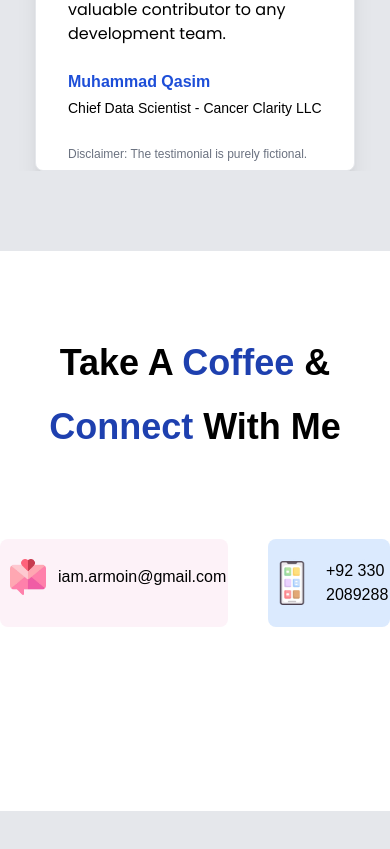
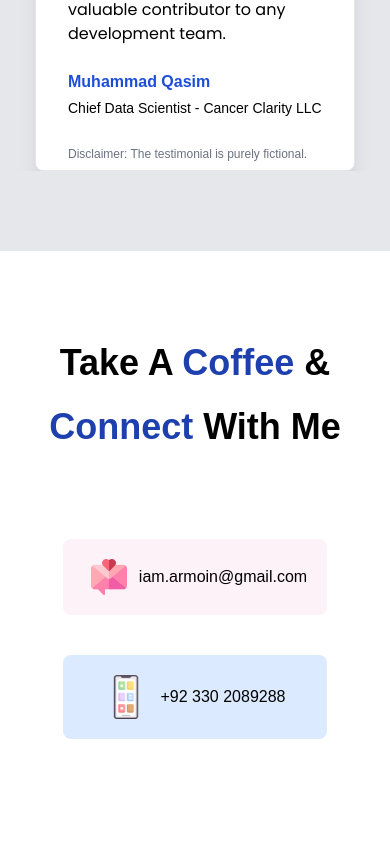
Before and after one commit to Abdulrahmanmoin/portfolio-website-with-nextjs, a Next.js app: page / in a window 390 px wide. Shown: the part 9406-10255 px from the top of the page. Before the commit the page ends 10217 px from the top, so only its background shows below. Built offline with nearby package versions, Linux system fonts and the light colour scheme.

Commit message:
Update Contact.tsx

```diff
--- a/src/components/Contact.tsx
+++ b/src/components/Contact.tsx
@@ -9,7 +9,7 @@ const Contact = () => {
                 <div className='flex flex-col items-center'>
                     <h2 className='capitalize text-4xl sm:text-5xl font-bold py-20 text-center leading-[4rem]'>Take a <span className='text-blue-800'> coffee </span> & <span className='text-blue-800'> Connect </span> with me</h2>
 
-                    <div className='flex gap-10 mb-6'>
+                    <div className='flex flex-col lg:flex-row  gap-10 mb-6'>
                         <Link
                             href="mailto:iam.armoin@gmail.com"
                             className='p-5  bg-pink-50  rounded-lg'
```
